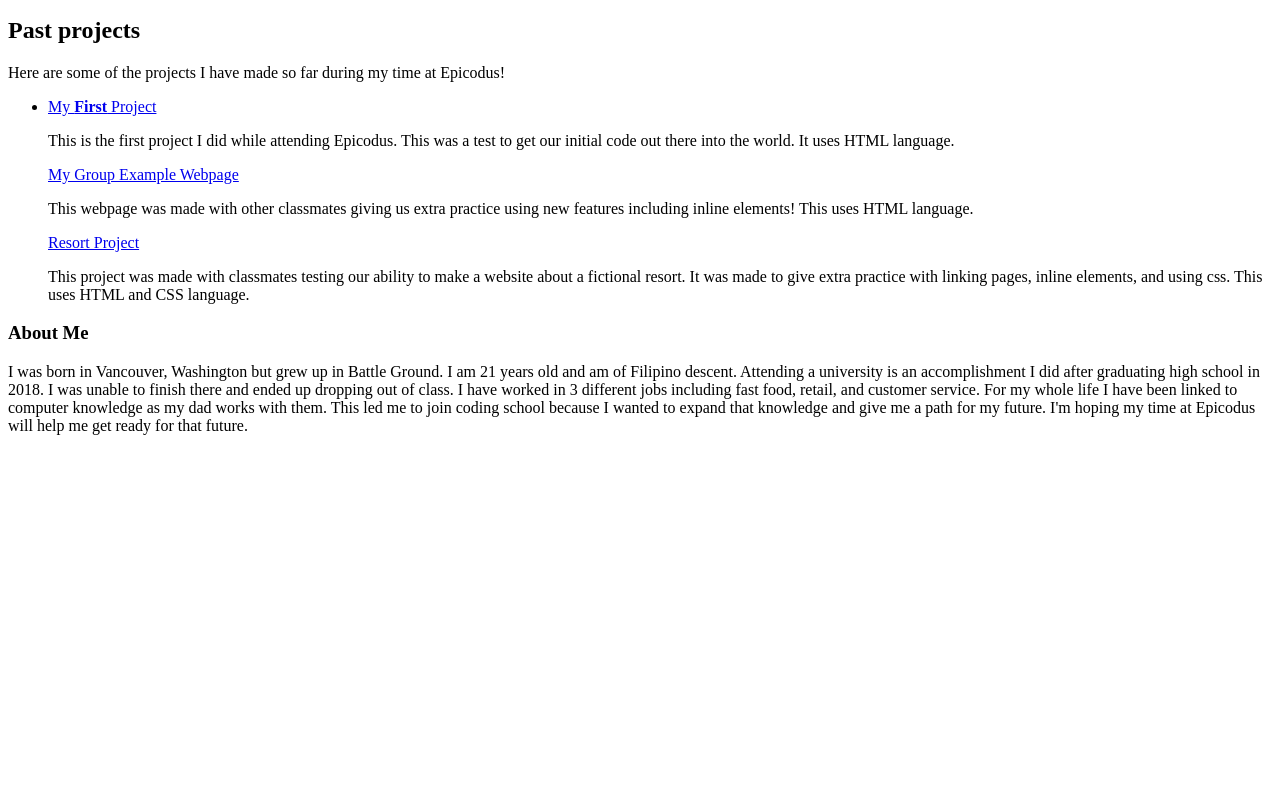
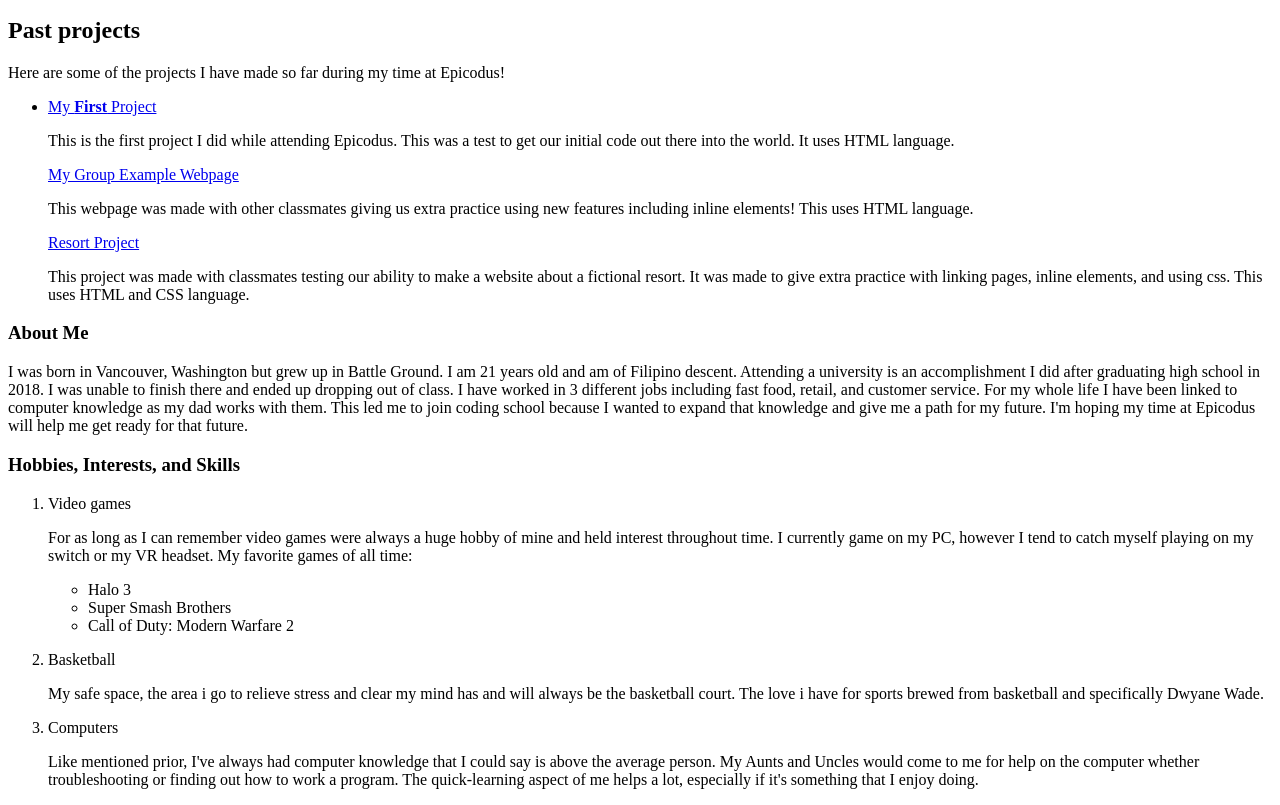
Before and after one commit to andrethefirst/Independant-Project-1, a plain HTML site: page index.html in a window 1280 px wide. Shown: the part 127-932 px from the top of the page. Before the commit the page ends 800 px from the top, so only its background shows below. Drawn offline with Linux system fonts and the light colour scheme.

Commit message:
added interests, hobbies and skills

```diff
--- a/index.html
+++ b/index.html
@@ -35,13 +35,24 @@
 
   <p>I was born in Vancouver, Washington but grew up in Battle Ground. I am 21 years old and am of Filipino descent. Attending a university is an accomplishment I did after graduating high school in 2018. I was unable to finish there and ended up dropping out of class. I have worked in 3 different jobs including fast food, retail, and customer service. For my whole life I have been linked to computer knowledge as my dad works with them. This led me to join coding school because I wanted to expand that knowledge and give me a path for my future. I'm hoping my time at Epicodus will help me get ready for that future.</p>
 
+  <h3> Hobbies, Interests, and Skills</h3>
 
+  <ol>
+    <li>Video games</li>
+    <p>For as long as I can remember video games were always a huge hobby of mine and held interest throughout time. I currently game on my PC, however I tend to catch myself playing on my switch or my VR headset. My favorite games of all time:
+      <ul>
+        <li>Halo 3</li>
 
+        <li>Super Smash Brothers</li>
 
+        <li>Call of Duty: Modern Warfare 2</li>
+      </ul>
+    </p>
+    <li>Basketball</li>
+    <p>My safe space, the area i go to relieve stress and clear my mind has and will always be the basketball court. The love i have for sports brewed from basketball and specifically Dwyane Wade.</p>
 
-
-
-
+    <li>Computers</li>
+    <p>Like mentioned prior, I've always had computer knowledge that I could say is above the average person. My Aunts and Uncles would come to me for help on the computer whether troubleshooting or finding out how to work a program. The quick-learning aspect of me helps a lot, especially if it's something that I enjoy doing.</p>
   </ol>
 
 
```
